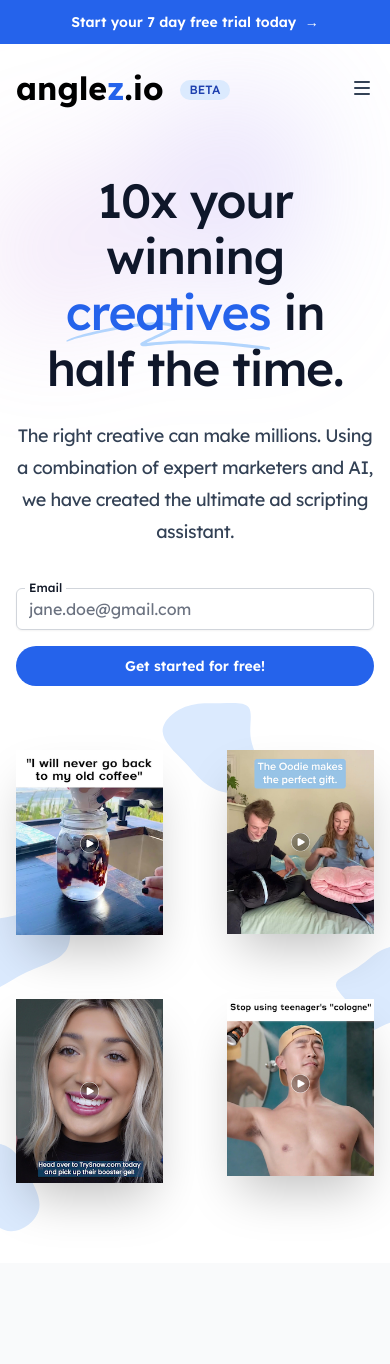
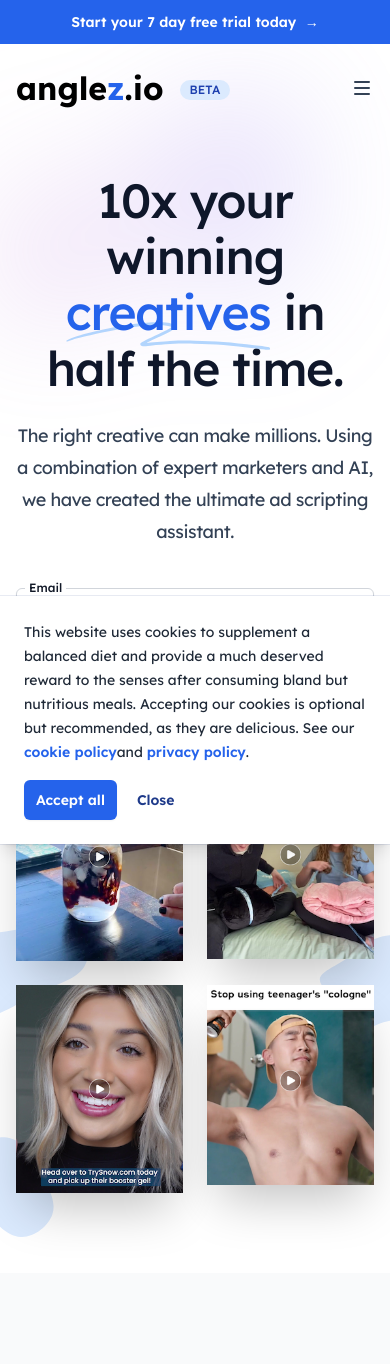
Before and after one commit to prabk123/anglez-website, a Next.js app: page / in a window 390 px wide. Shown: the top 1364 px of the page. Built offline with nearby package versions, Linux system fonts and the light colour scheme; no server answers.

Commit message:
change grid gap and cookie popup location

```diff
--- a/src/components/Hero.jsx
+++ b/src/components/Hero.jsx
@@ -71,7 +71,7 @@ export function Hero() {
           Get started for free!
         </Button>
       </div>
-      <div className="mt-16 grid grid-cols-2 gap-16 md:grid-cols-4">
+      <div className="mt-16 grid grid-cols-2 gap-6 md:grid-cols-4 md:gap-16">
         <div className="relative">
           <img
             className="absolute -bottom-20 -left-20 w-full"
--- a/src/components/Layout.jsx
+++ b/src/components/Layout.jsx
@@ -5,6 +5,7 @@ import { Header } from "./Header";
 
 export default function Layout({ children, title, description }) {
   return (
+    <>
       <div style={{ contain: "paint" }}>
         <Head>
           <title>{title} | Anglez</title>
@@ -14,7 +15,8 @@ export default function Layout({ children, title, description }) {
         <Header />
         <main>{children}</main>
         <Footer />
+      </div>
       <CookiePopup />
-    </div>
+    </>
   );
 }
```
Lines whose indentation alone changed are shown as unchanged.
